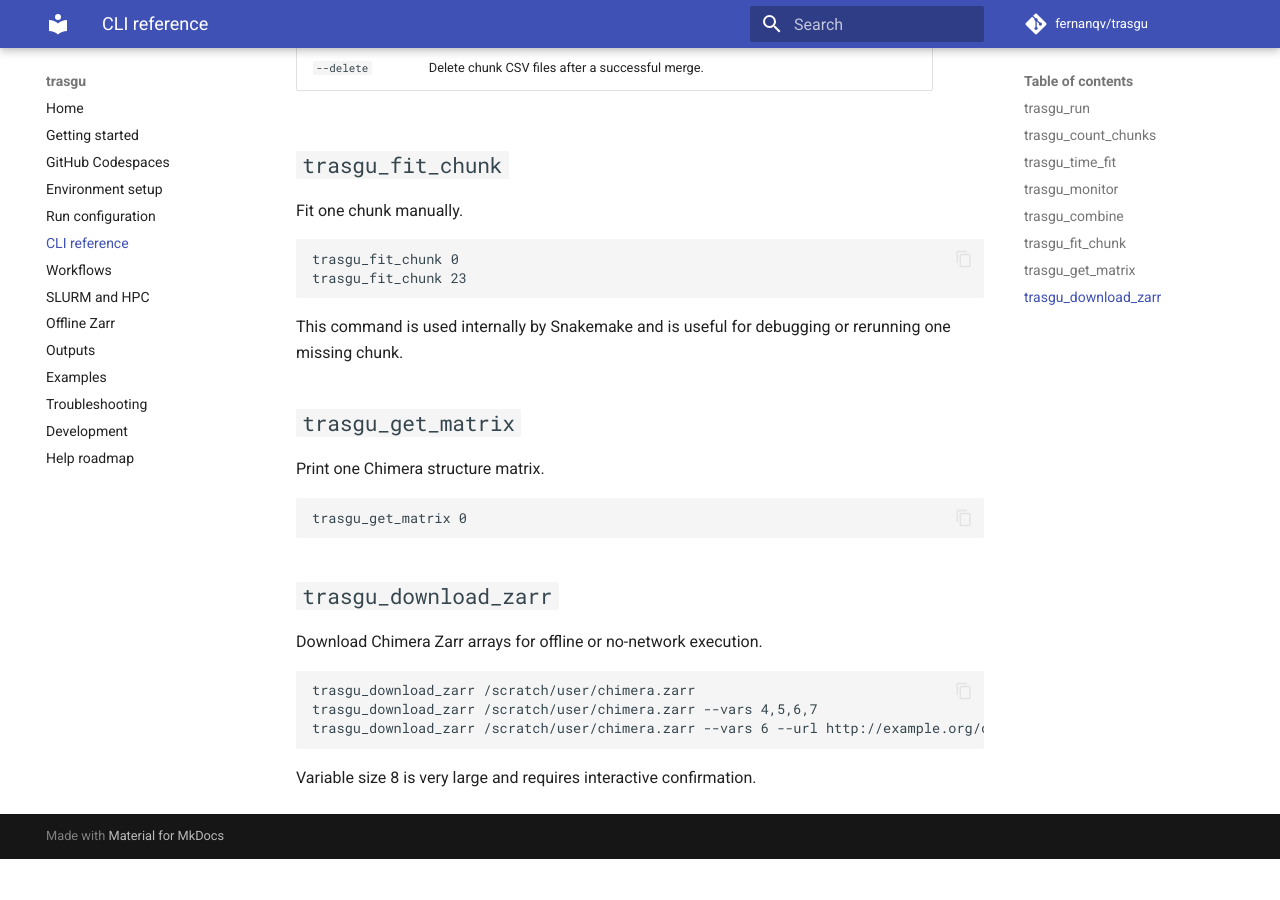
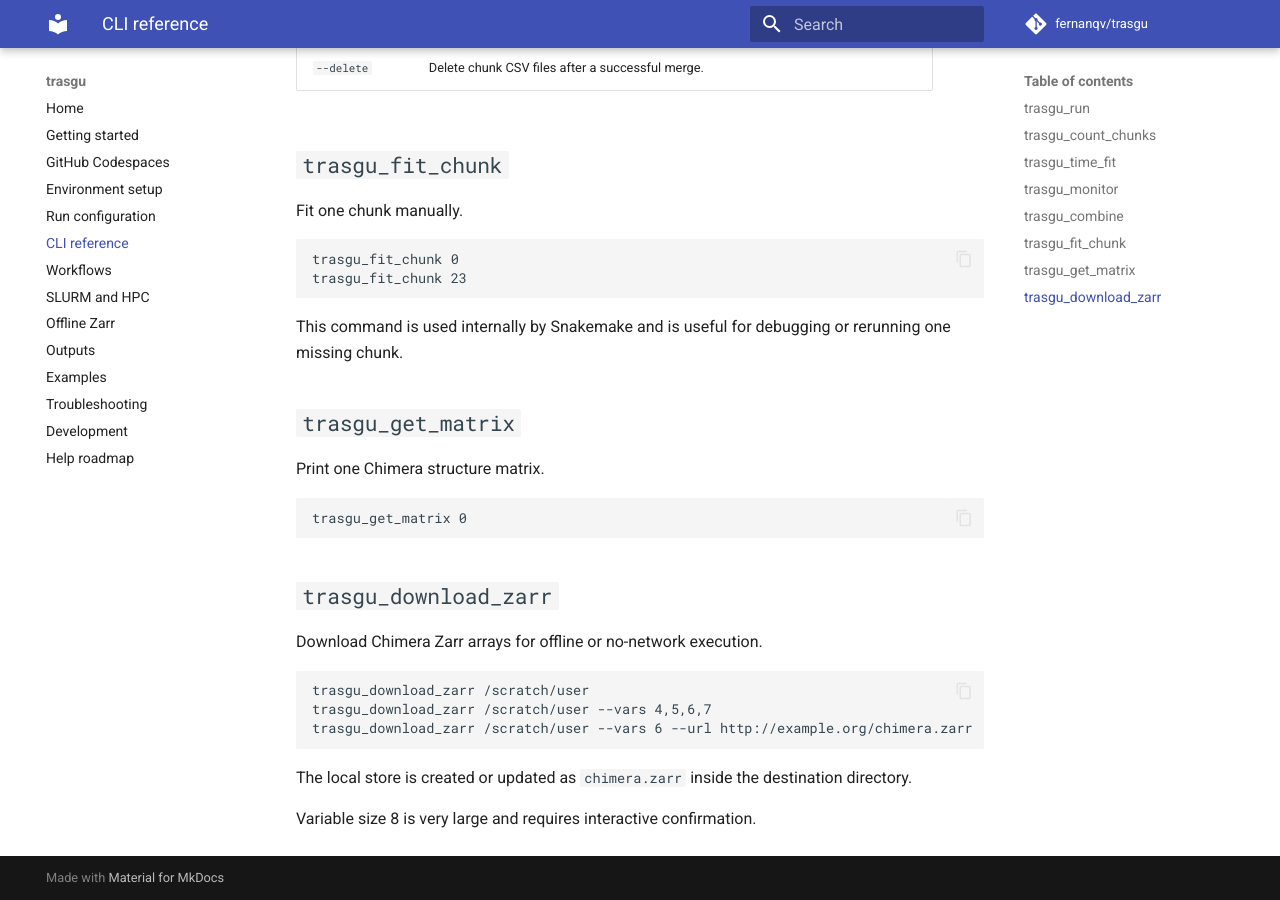
Before and after one commit to fernanqv/trasgu, an MkDocs documentation site: the page built from docs/cli-reference.md, in a window 1280 px wide and 900 px high, scrolled down 1731 px. Built offline with MkDocs 1.6.1 and Material for MkDocs 9.7.7, drawn with Linux system fonts in a browser that asks for light colours; comment, search, counter and statistics services are not loaded; before the commit the page ends 2590 px from its top, so only the background shows below that.

Commit message:
trasgu_download_zarr creates chimera.zarr folder

````diff
--- a/docs/cli-reference.md
+++ b/docs/cli-reference.md
@@ -95,9 +95,11 @@ trasgu_get_matrix 0
 Download Chimera Zarr arrays for offline or no-network execution.
 
 ```bash
-trasgu_download_zarr /scratch/user/chimera.zarr
-trasgu_download_zarr /scratch/user/chimera.zarr --vars 4,5,6,7
-trasgu_download_zarr /scratch/user/chimera.zarr --vars 6 --url http://example.org/chimera.zarr
+trasgu_download_zarr /scratch/user
+trasgu_download_zarr /scratch/user --vars 4,5,6,7
+trasgu_download_zarr /scratch/user --vars 6 --url http://example.org/chimera.zarr
 ```
 
+The local store is created or updated as `chimera.zarr` inside the destination directory.
+
 Variable size 8 is very large and requires interactive confirmation.
````
Also changed, not shown: docs/offline-zarr.md (+2 -2 lines), 1 other file.
